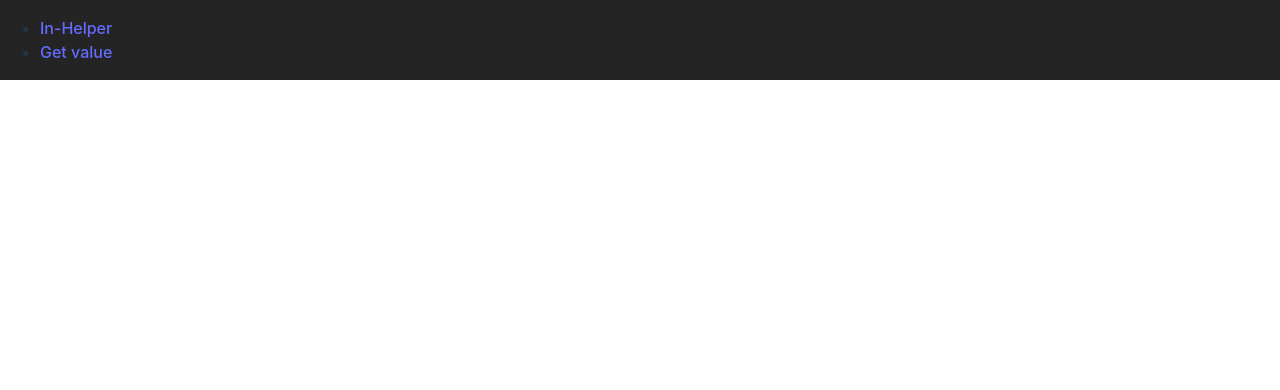
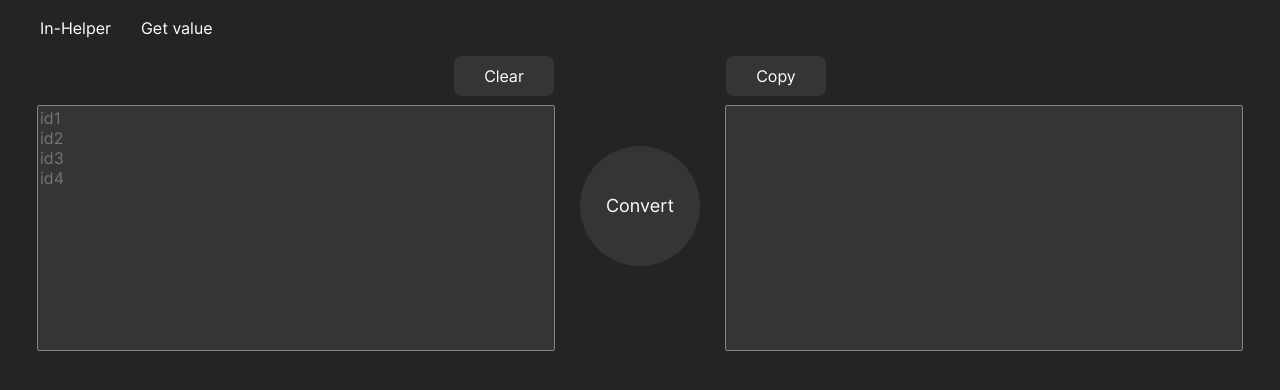
Before and after one commit to SenpaiSun/sql-helper, a React (Vite) app: page /in-helper in a window 1280 px wide. Shown: the top 390 px of the page. Built offline with nearby package versions, Linux system fonts and the light colour scheme.

Commit message:
completed first input

```diff
--- a/package.json
+++ b/package.json
@@ -26,6 +26,7 @@
     "eslint": "^8.45.0",
     "eslint-plugin-react-hooks": "^4.6.0",
     "eslint-plugin-react-refresh": "^0.4.3",
+    "sass": "^1.69.3",
     "typescript": "^5.0.2",
     "vite": "^4.4.5"
   }
--- a/src/components/App/App.tsx
+++ b/src/components/App/App.tsx
@@ -5,6 +5,11 @@ import GetValue from '../GetValue/GetValue'
 import { Routes, Route} from 'react-router-dom'
 
 function App() {
+
+  const convertValueInHelper = () => {
+
+  }
+
   return (
     <div className='root'>
       <Header />
--- a/src/components/Header/Header.css
+++ b/src/components/Header/Header.css
@@ -0,0 +1,15 @@
+.header__list {
+  display: flex;
+  gap: 30px;
+  list-style-type: none;
+}
+
+.header__list-item-link {
+  color: #FFF;
+  text-decoration: none;
+}
+
+.header__list-item-link:hover {
+  color: #beaeae;
+  text-decoration: none;
+}
--- a/src/components/InHelper/InHelper.tsx
+++ b/src/components/InHelper/InHelper.tsx
@@ -1,11 +1,12 @@
 import React from "react"
 import './InHelper.css'
+import Inputs from '../Inputs/Inputs'
 
 const InHelper: React.FC = () => {
 return (
-  <main>
-
-  </main>
+  <>
+    <Inputs/>
+  </>
 )
 }
 
--- /dev/null
+++ b/src/components/Inputs/Inputs.css
@@ -0,0 +1,87 @@
+.input__form {
+  display: flex;
+  gap: 10px;
+  justify-content: space-around;
+  margin: 0 30px;
+}
+
+.input__item {
+  width: 40vw;
+  height: 30vh;
+}
+
+.input__container {
+  display: flex;
+  flex-direction: column;
+  gap: 10px;
+}
+
+.input__container-button {
+  justify-content: center;
+}
+
+.input__convert {
+  width: 120px;
+  height: 120px;
+  border-radius: 50%;
+  background-color: rgb(54, 52, 52);
+  border: none;
+  color: #fff;
+  font-size: 18px;
+  font-weight: normal;
+  line-height: 1.2;
+}
+
+.input__convert:hover {
+  opacity: 0.8;
+  cursor: pointer;
+}
+
+.input__convert:active {
+  background-color: rgb(92, 84, 84);
+}
+
+
+.input__input-container-button {
+  display: flex;
+  justify-content: flex-end;
+}
+
+.input__input-container-button-copy {
+  display: flex;
+  justify-content: flex-start;
+}
+
+.input__item {
+  font-size: 16px;
+  font-weight: 1.1;
+  line-height: normal;
+  background-color: rgb(54, 52, 52);
+  resize: none;
+  border-radius: 1px;
+  color: #fff;
+  border: none;
+  outline: 1px solid rgb(133, 133, 146);
+}
+
+.input__item:focus {
+  outline: 2px solid rgb(228, 212, 212);
+}
+
+.input__button {
+  color: #fff;
+  background-color: rgb(54, 52, 52);
+  border: none;
+  width: 100px;
+  height: 40px;
+  border-radius: 8px;
+}
+
+.input__button:hover {
+  opacity: 0.8;
+  cursor: pointer;
+}
+
+.input__button:active {
+  background-color: rgb(92, 84, 84);
+}
--- /dev/null
+++ b/src/components/Inputs/Inputs.tsx
@@ -0,0 +1,44 @@
+import React, { useState } from "react"
+import './Inputs.css'
+
+const Inputs: React.FC = () => {
+  const [valueInput, setValueInput] = useState('')
+  const [valueOutput, setValueOutput] = useState('')
+  console.log(valueInput)
+  const handleValueChange = (event:React.ChangeEvent<HTMLTextAreaElement>) => {
+    setValueInput(event.target.value)
+  }
+
+  const handleResetTextArea = () => {
+    setValueInput('')
+    setValueOutput('')
+  }
+
+  return (
+    <main className="input">
+      <form className="input__form">
+        <div className="input__container">
+          <div className="input__input-container-button">
+            <button type="button" className="input__button" onClick={handleResetTextArea}>Clear</button>
+          </div>
+          <div className="input__container-input">
+            <textarea className="input__item" placeholder="id1&#10;id2&#10;id3&#10;id4" value={valueInput} onChange={handleValueChange}></textarea>
+          </div>
+        </div>
+        <div className="input__container input__container-button">
+          <button type="submit" className="input__convert">Convert</button>
+        </div>
+        <div className="input__container">
+          <div className="input__input-container-button input__input-container-button-copy">
+              <button type="button" className="input__button">Copy</button>
+            </div>
+            <div className="input__container-input">
+              <textarea className="input__item" value={valueOutput} disabled></textarea>
+            </div>
+        </div>
+      </form>
+    </main>
+  )
+}
+
+export default Inputs
--- a/src/index.css
+++ b/src/index.css
@@ -1,67 +1,9 @@
+@import url(./vendor/normalize.css);
+@import url(./vendor/fonts.css);
+
 :root {
-  font-family: Inter, system-ui, Avenir, Helvetica, Arial, sans-serif;
+  font-family: 'Inter', system-ui, Avenir, Helvetica, Arial, sans-serif;
   line-height: 1.5;
   font-weight: 400;
-
-  color-scheme: light dark;
-  color: rgba(255, 255, 255, 0.87);
   background-color: #242424;
-
-  font-synthesis: none;
-  text-rendering: optimizeLegibility;
-  -webkit-font-smoothing: antialiased;
-  -moz-osx-font-smoothing: grayscale;
-  -webkit-text-size-adjust: 100%;
 }
-
-a {
-  font-weight: 500;
-  color: #646cff;
-  text-decoration: inherit;
-}
-a:hover {
-  color: #535bf2;
-}
-
-body {
-  margin: 0;
-  min-width: 320px;
-  min-height: 100vh;
-}
-
-h1 {
-  font-size: 3.2em;
-  line-height: 1.1;
-}
-
-button {
-  border-radius: 8px;
-  border: 1px solid transparent;
-  padding: 0.6em 1.2em;
-  font-size: 1em;
-  font-weight: 500;
-  font-family: inherit;
-  background-color: #1a1a1a;
-  cursor: pointer;
-  transition: border-color 0.25s;
-}
-button:hover {
-  border-color: #646cff;
-}
-button:focus,
-button:focus-visible {
-  outline: 4px auto -webkit-focus-ring-color;
-}
-
-@media (prefers-color-scheme: light) {
-  :root {
-    color: #213547;
-    background-color: #ffffff;
-  }
-  a:hover {
-    color: #747bff;
-  }
-  button {
-    background-color: #f9f9f9;
-  }
-}
```
Also changed, not shown: 2 other files (tests, documents, lock files or other folders).
